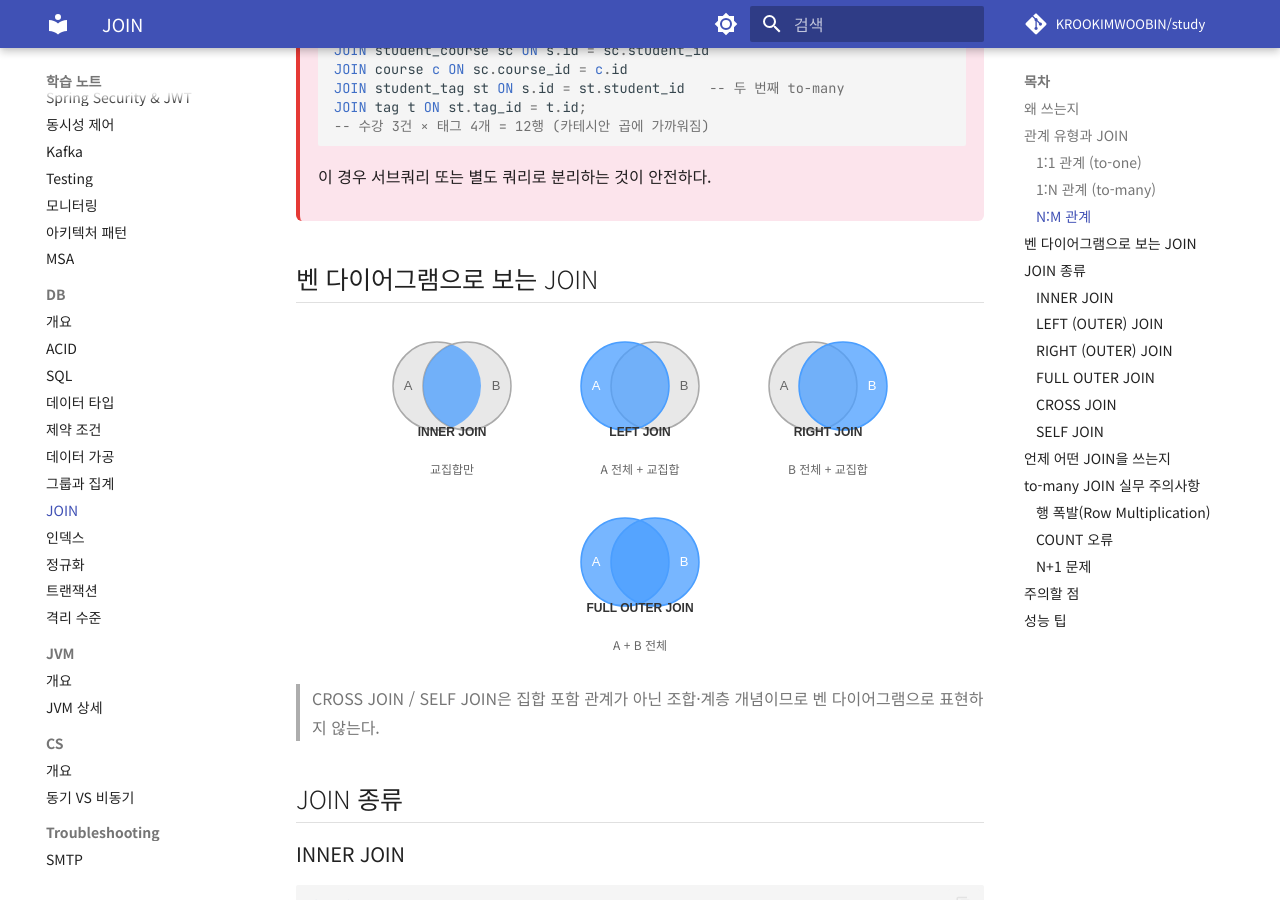
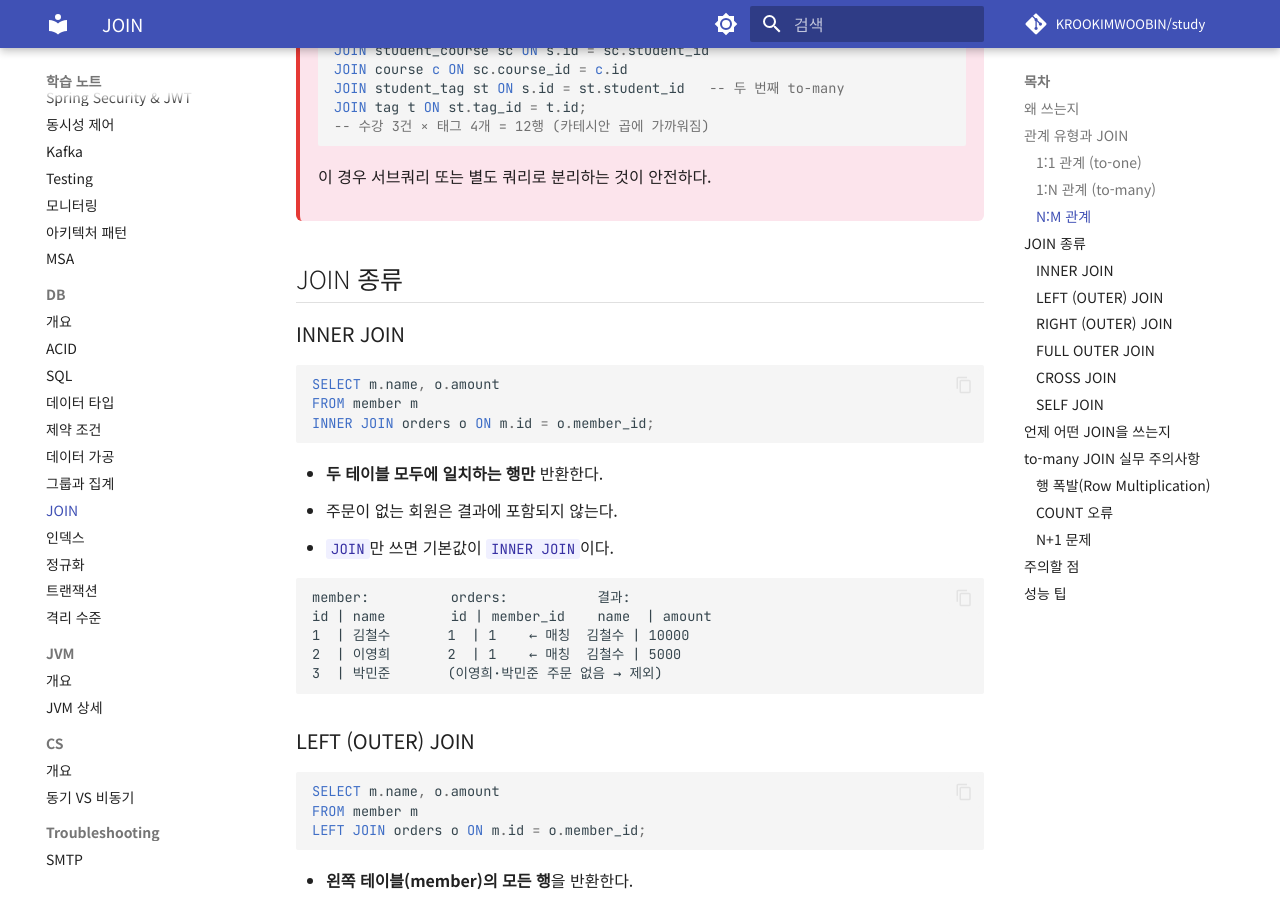
Before and after one commit to KROOKIMWOOBIN/study, an MkDocs documentation site: the page built from docs/db/JOIN.md, in a window 1280 px wide and 900 px high, scrolled down 2555 px. Built offline with MkDocs 1.6.1 and Material for MkDocs 9.7.7, drawn with Linux system fonts in a browser that asks for light colours; comment, search, counter and statistics services are not loaded.

Commit message:
revert: JOIN.md 벤 다이어그램 섹션 제거

```diff
--- a/docs/db/JOIN.md
+++ b/docs/db/JOIN.md
@@ -125,60 +125,6 @@ JOIN tag t ON st.tag_id = t.id;
 이 경우 서브쿼리 또는 별도 쿼리로 분리하는 것이 안전하다.
 
 </div>
-
-## 벤 다이어그램으로 보는 JOIN
-
-<div style="display:flex; flex-wrap:wrap; gap:28px; justify-content:center; margin:28px 0;">
-
-<div style="text-align:center;">
-<svg width="160" height="115" viewBox="0 0 160 115" xmlns="http://www.w3.org/2000/svg">
-  <defs><clipPath id="vj-ia"><circle cx="65" cy="55" r="44"/></clipPath></defs>
-  <circle cx="65" cy="55" r="44" fill="#e8e8e8" stroke="#aaa" stroke-width="1.5"/>
-  <circle cx="95" cy="55" r="44" fill="#e8e8e8" stroke="#aaa" stroke-width="1.5"/>
-  <circle cx="95" cy="55" r="44" fill="#4a9eff" fill-opacity="0.75" clip-path="url(#vj-ia)"/>
-  <text x="36" y="59" font-size="13" fill="#666" text-anchor="middle" font-family="sans-serif">A</text>
-  <text x="124" y="59" font-size="13" fill="#666" text-anchor="middle" font-family="sans-serif">B</text>
-  <text x="80" y="105" font-size="12" fill="#333" text-anchor="middle" font-family="sans-serif" font-weight="bold">INNER JOIN</text>
-</svg>
-<div style="font-size:12px; color:#666; margin-top:4px;">교집합만</div>
-</div>
-
-<div style="text-align:center;">
-<svg width="160" height="115" viewBox="0 0 160 115" xmlns="http://www.w3.org/2000/svg">
-  <circle cx="95" cy="55" r="44" fill="#e8e8e8" stroke="#aaa" stroke-width="1.5"/>
-  <circle cx="65" cy="55" r="44" fill="#4a9eff" fill-opacity="0.75" stroke="#4a9eff" stroke-width="1.5"/>
-  <text x="36" y="59" font-size="13" fill="#fff" text-anchor="middle" font-family="sans-serif">A</text>
-  <text x="124" y="59" font-size="13" fill="#666" text-anchor="middle" font-family="sans-serif">B</text>
-  <text x="80" y="105" font-size="12" fill="#333" text-anchor="middle" font-family="sans-serif" font-weight="bold">LEFT JOIN</text>
-</svg>
-<div style="font-size:12px; color:#666; margin-top:4px;">A 전체 + 교집합</div>
-</div>
-
-<div style="text-align:center;">
-<svg width="160" height="115" viewBox="0 0 160 115" xmlns="http://www.w3.org/2000/svg">
-  <circle cx="65" cy="55" r="44" fill="#e8e8e8" stroke="#aaa" stroke-width="1.5"/>
-  <circle cx="95" cy="55" r="44" fill="#4a9eff" fill-opacity="0.75" stroke="#4a9eff" stroke-width="1.5"/>
-  <text x="36" y="59" font-size="13" fill="#666" text-anchor="middle" font-family="sans-serif">A</text>
-  <text x="124" y="59" font-size="13" fill="#fff" text-anchor="middle" font-family="sans-serif">B</text>
-  <text x="80" y="105" font-size="12" fill="#333" text-anchor="middle" font-family="sans-serif" font-weight="bold">RIGHT JOIN</text>
-</svg>
-<div style="font-size:12px; color:#666; margin-top:4px;">B 전체 + 교집합</div>
-</div>
-
-<div style="text-align:center;">
-<svg width="160" height="115" viewBox="0 0 160 115" xmlns="http://www.w3.org/2000/svg">
-  <circle cx="65" cy="55" r="44" fill="#4a9eff" fill-opacity="0.75" stroke="#4a9eff" stroke-width="1.5"/>
-  <circle cx="95" cy="55" r="44" fill="#4a9eff" fill-opacity="0.75" stroke="#4a9eff" stroke-width="1.5"/>
-  <text x="36" y="59" font-size="13" fill="#fff" text-anchor="middle" font-family="sans-serif">A</text>
-  <text x="124" y="59" font-size="13" fill="#fff" text-anchor="middle" font-family="sans-serif">B</text>
-  <text x="80" y="105" font-size="12" fill="#333" text-anchor="middle" font-family="sans-serif" font-weight="bold">FULL OUTER JOIN</text>
-</svg>
-<div style="font-size:12px; color:#666; margin-top:4px;">A + B 전체</div>
-</div>
-
-</div>
-
-> CROSS JOIN / SELF JOIN은 집합 포함 관계가 아닌 조합·계층 개념이므로 벤 다이어그램으로 표현하지 않는다.
 
 ## JOIN 종류
 
```
